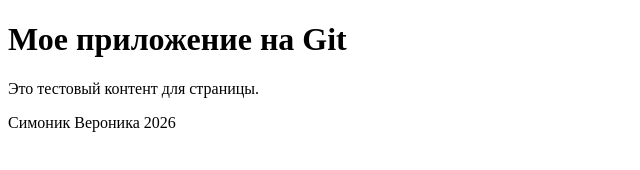
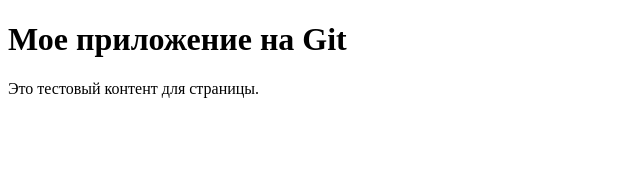
Before and after one commit to 31ISP/mobdev-lab-git-simonik, a plain HTML site: page index.html in a window 1280 px wide. Shown: the whole page, without its empty margins (0-640 px from the left). Drawn offline with Linux system fonts and the light colour scheme.

Commit message:
Fifth step

```diff
--- a/index.html
+++ b/index.html
@@ -8,6 +8,5 @@
 <body>
     <h1>Мое приложение на Git</h1>
     <p>Это тестовый контент для страницы.</p>
-    <footer>Симоник Вероника 2026</footer>
 </body>
 </html>
```
